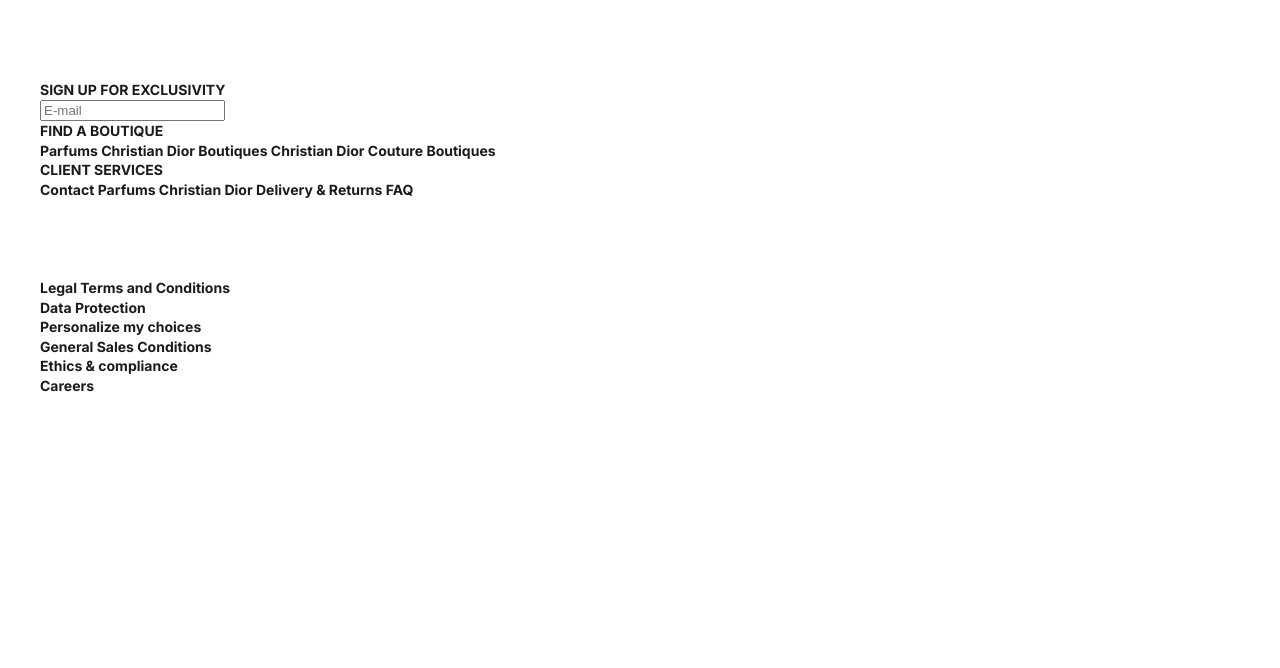
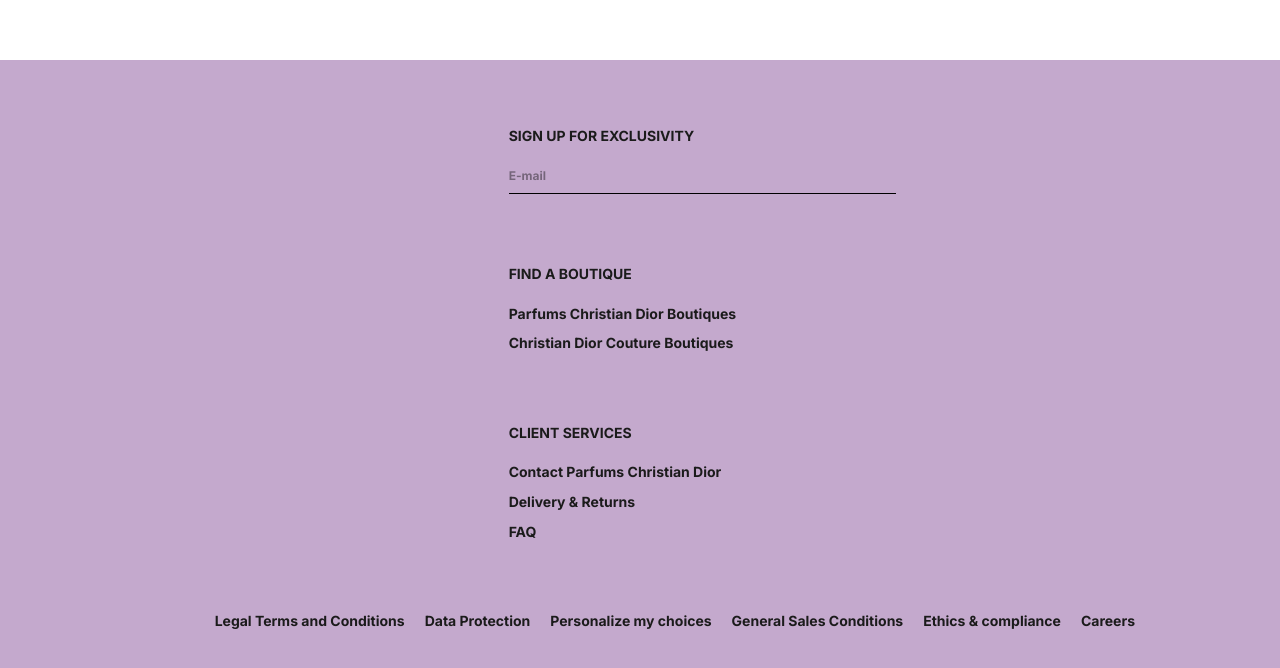
Before and after one commit to Bigon4ik/dior, a plain HTML site: page index.html in a window 1280 px wide. Shown: the part 4105-4773 px from the top of the page. Before the commit the page ends 4501 px from the top, so only its background shows below. Drawn offline with nearby package versions, Linux system fonts and the light colour scheme; a web font is replaced by a local one.

Commit message:
footer style

```diff
--- a/css/style.css
+++ b/css/style.css
@@ -319,3 +319,79 @@ body {
     align-items: center;
 
 }
+.footer{
+    background-color: #c4a9cd;
+    padding: 66px 0 100px;
+}
+.footer__top{
+    margin-bottom: 70px;
+    display: flex;
+    gap: 0 70px;
+    justify-content: space-between;
+}
+.footer__logo{
+    margin-right: 10px;
+
+}
+.footer__items{
+    flex-basis: 387px;
+}
+.footer__item + .footer__item{
+    margin-top: 70px;
+
+}
+.footer__item-title{
+    text-transform: uppercase;
+    margin-bottom: 10px;
+}
+.footer__item-form{
+    position: relative;
+}
+.footer__item-input{
+    width: 100%;
+    display: block;
+    padding: 10px 60px 10px 0;
+    border: none;
+    border-bottom: 1px solid #000000;
+    background-color: #c4a9cd;
+    font-family: "Inter", sans-serif;
+    font-size: 14px;
+    font-weight: 400;
+    color: #1b1b1b;
+
+}
+.footer__item-input::placeholder{
+    font-family: "Inter", sans-serif;
+    font-size: 12px;
+    color: black;
+    opacity: 0.4;
+}
+.footer__item-btn{
+    position: absolute;
+    right: 0;
+    top: 10px;
+
+}
+.footer__item-list li{
+    padding-top: 10px;
+}
+.footer__social-list{
+    margin-left: 10px;
+    align-self: flex-end;
+    margin-right: 105px;
+}
+.footer__social-item + .footer__social-item{
+    margin-top: 20px;
+}
+.footer__nav{
+    display: flex;
+    justify-content: flex-end;
+    margin-right: 105px;
+
+}
+.footer__nav-list{
+    margin-left: auto;
+    display: flex;
+    gap: 0 20px;
+
+}
--- a/index.html
+++ b/index.html
@@ -313,23 +313,37 @@
                 <div class="footer__item">
                     <h5 class="footer__item-title">SIGN UP FOR EXCLUSIVITY </h5>
                     <form action="#" class="footer__item-form">
-                        <input type="text" placeholder="E-mail">
-                        <button type="submit">
+                        <input class="footer__item-input" type="text" placeholder="E-mail">
+                        <button class="footer__item-btn" type="submit">
                             <img src="images/arrow-right.svg" alt="">
                         </button>
                     </form>
                 </div>
                 <div class="footer__item">
                     <h5 class="footer__item-title">FIND A BOUTIQUE </h5>
-                    <a href="#" class="footer__item-link">Parfums Christian Dior Boutiques</a>
-                    <a href="#" class="footer__item-link">Christian Dior Couture Boutiques</a>
+                    <ul class="footer__item-list">
+                        <li>
+                            <a href="#" class="footer__item-link">Parfums Christian Dior Boutiques</a>
+                        </li>
+                        <li>
+                            <a href="#" class="footer__item-link">Christian Dior Couture Boutiques</a>
+                        </li>
+                    </ul>
 
                 </div>
                 <div class="footer__item">
                     <h5 class="footer__item-title">CLIENT SERVICES </h5>
-                    <a href="#" class="footer__item-link">Contact Parfums Christian Dior</a>
-                    <a href="#" class="footer__item-link">Delivery & Returns</a>
-                    <a href="#" class="footer__item-link">FAQ</a>
+                    <ul class="footer__item-list">
+                        <li>
+                            <a href="#" class="footer__item-link">Contact Parfums Christian Dior</a>
+                        </li>
+                        <li>
+                            <a href="#" class="footer__item-link">Delivery & Returns</a>
+                        </li>
+                        <li>
+                            <a href="#" class="footer__item-link">FAQ</a>
+                        </li>
+                    </ul>
                 </div>
             </div>
             <ul class="footer__social-list">
```
